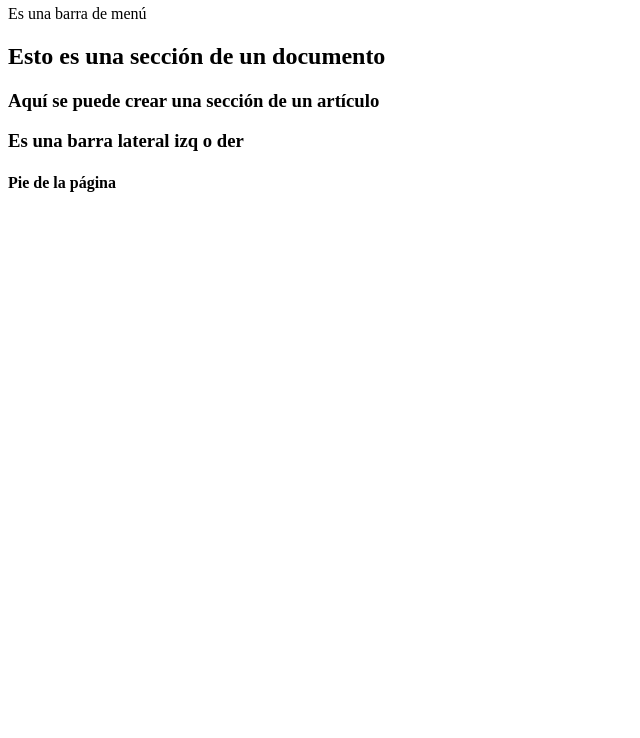
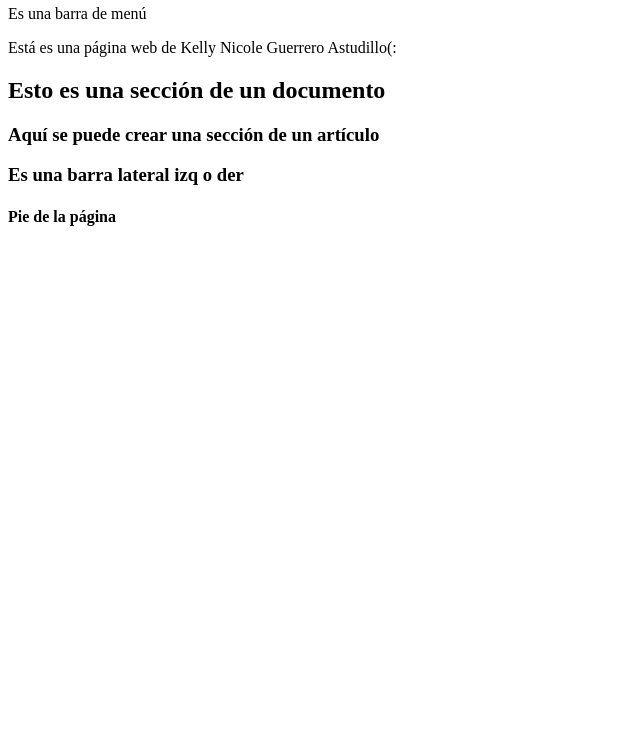
Before and after one commit to KellyNicoleGA/4IV7-PSW-Guerrero-Astudillo-Kelly-Nicole, a plain HTML site: page index.html in a window 1280 px wide. Shown: the part 62-800 px from the top of the page, without its empty margins (0-640 px from the left). Drawn offline with Linux system fonts and the light colour scheme.

Commit message:
agrege mi nombre

```diff
--- a/index.html
+++ b/index.html
@@ -12,6 +12,7 @@
         <p>Es una barra de menú</p>
     </nav>
     <section>
+        <p> Está es una página web de Kelly Nicole Guerrero Astudillo(: </p>
         <h2>Esto es una sección de un documento</h2>
         <article>
             <h3>Aquí se puede crear una sección de un artículo</h3>
```
